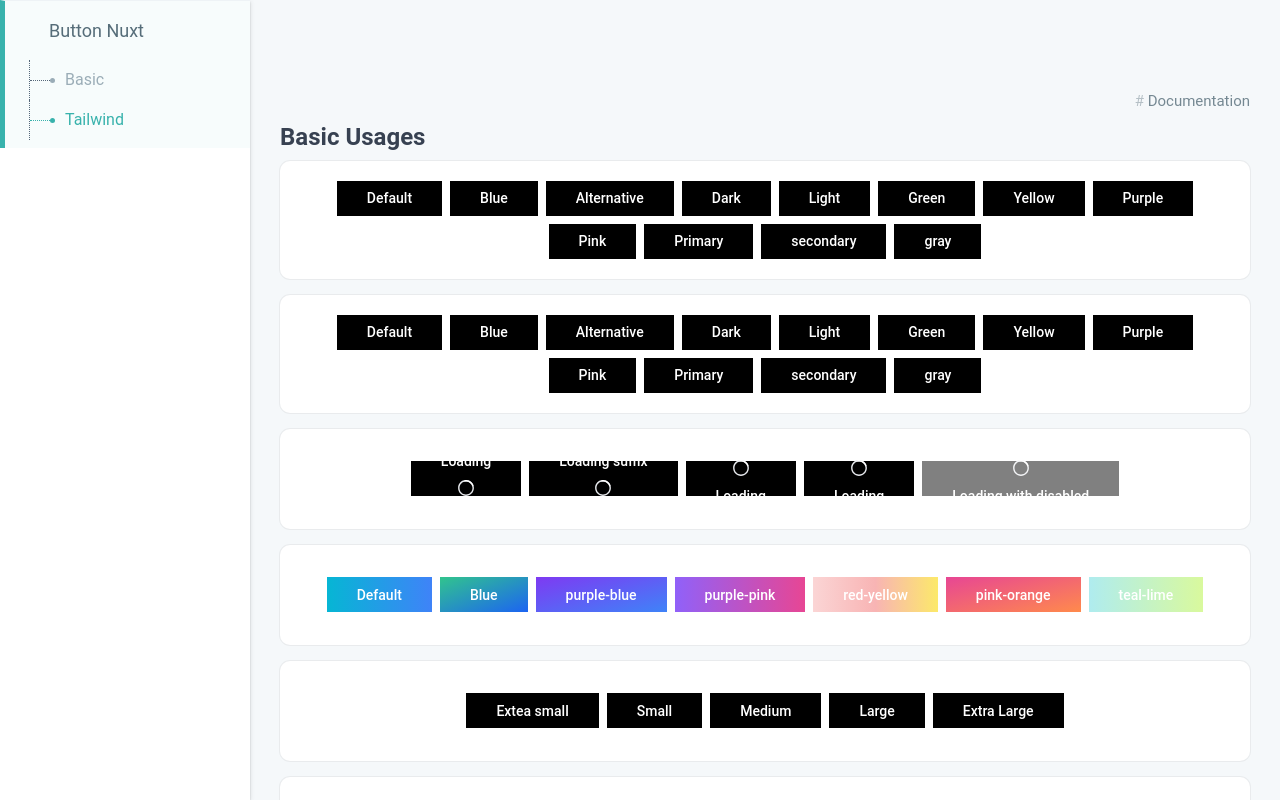
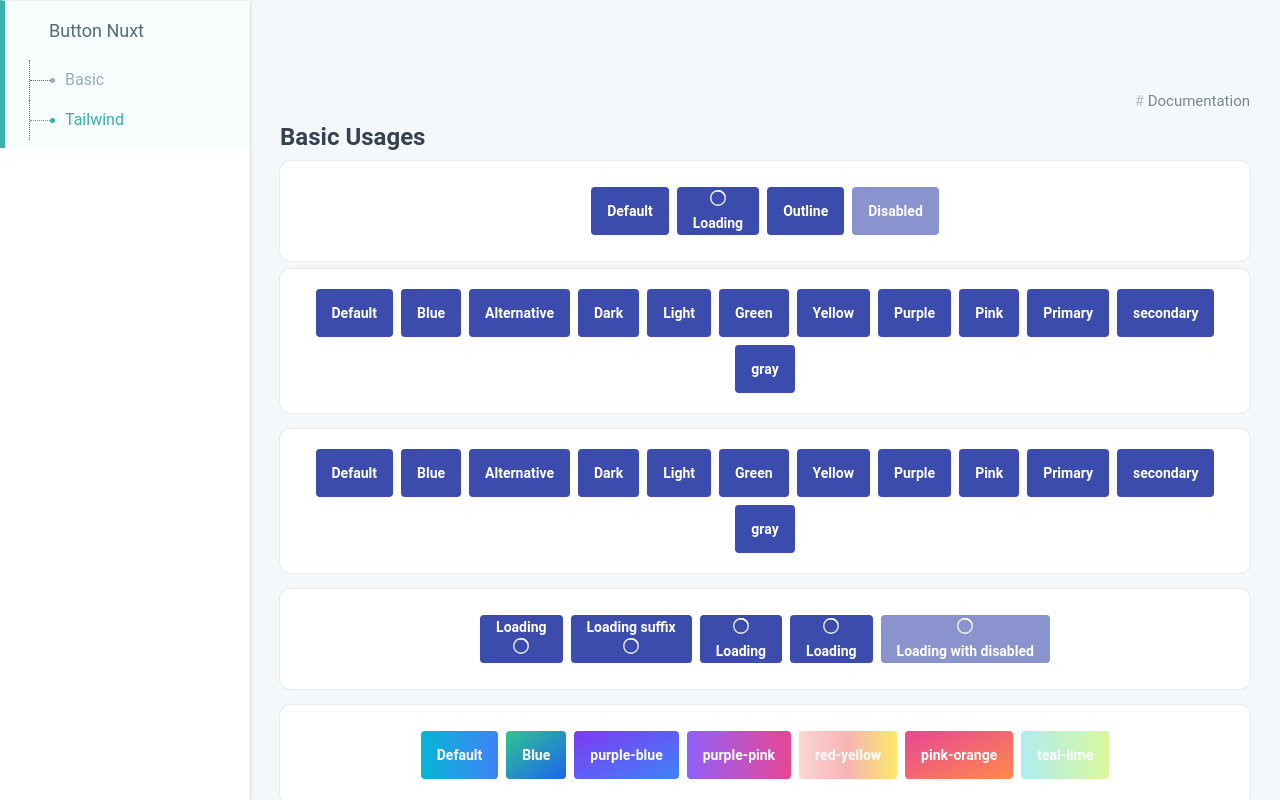
Before and after one commit to hrushi-thorat/buttons, a Nuxt app: page /tailwind in a window 1280 px wide. Shown: the top 800 px of the page. Built offline with nearby package versions, Linux system fonts and the light colour scheme; some icons are missing.

Commit message:
Added: basic button component

```diff
--- a/components/Basic/Button.vue
+++ b/components/Basic/Button.vue
@@ -1,61 +1,384 @@
 <template>
-    <button :class="['button', full ? 'full' : '']" :disabled="disabled || loading">
-      <transition name="slide-fade" mode="out-in">
-        <span v-if="!loading">
-          <slot></slot>
-        </span>
-        <VLoadingIcon v-else class="loading" />
-      </transition>
+    <button  :class="['lv-button',buttonClass,variant]" v-bind="$attrs" :type="type" v-on="listeners">
+      <div v-if="$slots['prepend'] || icon" class="lv-button__prepend">
+        <slot name="prepend">
+          <div v-if="icon" class="lv-button__icon">
+            <i :class="icon" />
+          </div>
+        </slot>
+      </div>
+      <div class="lv-button__label">
+        <slot>
+          {{ label || '&nbsp;' }}
+        </slot>
+      </div>
+      <div v-if="$slots['append'] || iconRight" class="lv-button__append">
+        <slot name="append">
+          <div v-if="iconRight" class="lv-button__icon">
+            <i :class="iconRight" />
+          </div>
+        </slot>
+      </div>
     </button>
   </template>
 
   <script>
+  // import Ripple from '@/components/ripple/Ripple';
 
   export default {
-    name: 'BasicButton',
     props: {
-      full: {
+      icon: {
+        type: String,
+      },
+      variant:{
+        type:String,
+        default:'primary'
+      },
+      iconRight: {
+        type: String,
+      },
+      label: {
+        type: String,
+      },
+      // loading: { // upcomming with needed slot
+      //     type: Boolean,
+      //     default: false,
+      // },
+      outlined: {
         type: Boolean,
         default: false,
       },
-      loading: {
+      push: {
         type: Boolean,
         default: false,
       },
-      disabled: {
+      raised: {
         type: Boolean,
         default: false,
       },
+      deepShadow: {
+        type: Boolean,
+        default: false,
+      },
+      deepShadowHover: {
+        type: Boolean,
+        default: false,
+      },
+
+      rounded: {
+        type: Boolean,
+        default: false,
+      },
+      size: {
+        type: String,
+        default: 'md',
+        // validation: [TODO] for only possible values
+      },
+      type: {
+        type: String,
+        default: 'button',
+      },
     },
+    computed: {
+      buttonClass() {
+        return {
+          '--icon-only': this.icon && !this.label,
+          '--rounded': this.rounded,
+          '--size-sm': this.size === 'sm',
+          '--size-md': this.size === 'md',
+          '--size-lg': this.size === 'lg',
+          '--size-xl': this.size === 'xl',
+          '--raised': this.raised,
+          '--deep-shadow-hover': this.deepShadowHover,
+          '--deep-shadow': this.deepShadow,
+          '--push': this.raised || this.outlined || this.push,
+          '--outlined': this.outlined,
+        };
+      },
+      listeners() {
+        return this.$listeners
+          ? {
+              // Depreciated in Vue 3
+              ...this.$listeners,
+            }
+          : {};
+      },
+    },
+    // directives: {
+    //     'ripple': Ripple
+    // }
   };
   </script>
+  <style lang="scss">
+ .lv-button {
+  margin: 0;
+  display: inline-flex;
+  cursor: pointer;
+  user-select: none;
+  align-items: center;
+  vertical-align: bottom;
+  text-align: center;
+  overflow: hidden;
+  position: relative;
+  white-space: nowrap;
+  &:disabled {
+    opacity: 0.6;
+    cursor: default;
+  }
+  &.--rounded {
+    border-radius: 2rem;
+  }
+  &.--push {
+    transition: all 0.2s ease-in-out;
+    // box-shadow: none !important;
+    &:active {
+      box-shadow: none;
+      transform: translateY(2px);
+    }
+  }
+  &.--icon-only {
+    justify-content: center;
+    &.--rounded {
+      border-radius: 50%;
+    }
+    .lv-button__prepend {
+      margin: 0;
+    }
+    .lv-button__append {
+      margin: 0;
+    }
+    .lv-button__label {
+      visibility: hidden;
+      width: 0;
+      flex: 0 0 auto;
+    }
+  }
+  .lv-button__prepend {
+    margin-right: 0.5rem;
+  }
+  .lv-button__append {
+    margin-left: 0.5rem;
+  }
+  .lv-button__label {
+    flex: 1 1 auto;
+  }
+  .lv-button__icon {
+    display: flex;
+    align-items: center;
+    justify-content: center;
+    height: 100%;
+  }
+}
+.primary {
+  --theme-color: #3C4CAD;
+  --theme-color-light: #C3C8E6;
+  --theme-color-dark: #2B367B;
+  --theme-color-inverse: #ffffff;
+}
+.secondary {
+  --theme-color: #1CA7EC;
+  --theme-color-light: #B9E4F9;
+  --theme-color-dark: #0F5C82;
+  --theme-color-inverse: #ffffff;
+}
+.tertiary {
+  --theme-color: #70CF88;
+  --theme-color-light: #D6F7DE;
+  --theme-color-dark: #447D52;
+  --theme-color-inverse: #ffffff;
+}
+.info {
+  --theme-color: #0288d1;
+  --theme-color-light: #89d4fe;
+  --theme-color-dark: #027abc;
+  --theme-color-inverse: #ffffff;
+}
+.warning {
+  --theme-color: #F9C449;
+  --theme-color-light: #FDEDC7;
+  --theme-color-dark: #896C28;
+  --theme-color-inverse: #ffffff;
+}
+.danger {
+  --theme-color: #FF6464;
+  --theme-color-light: #FFE0E0;
+  --theme-color-dark: #C02828;
+  --theme-color-inverse: #ffffff;
+}
 
-  <style lang="scss" scoped>
-  .button {
-    font-size: 1.4rem;
-    line-height: 35px;
-    height: 35px;
-    font-weight: 500;
-    padding: 0px 30px;
-    box-sizing: border-box;
-    text-align: center;
-    background-color: black;
-    color: white;
-    border-radius: 0;
-    border: none;
-    cursor: pointer;
-    outline: none;
+.complementary{
+  --theme-color: #edf1f5 !important;
+  --theme-color-light: #8ed8d6 !important;
+  --theme-color-dark: #dfe5ea !important;
+  --theme-color-inverse: #718096 !important;
+}
 
-    &.full {
-      width: 100%;
+.lv-button {
+  color: var(--theme-color-inverse);
+  background-color: var(--theme-color);
+  border: none;
+  padding: 12px 20px;
+  font-size: 1rem;
+  transition: background-color 0.2s, color 0.2s, border-color 0.2s, box-shadow 0.2s, border-radius 0.3s;
+  border-radius: 4px;
+  &:enabled {
+    &:hover {
+      background-color: var(--theme-color-dark);
+      color: var(--theme-color-inverse);
+    }
+    &:active {
+      background-color: var(--theme-color);
+      color: var(--theme-color-inverse);
+    }
+  }
+  &:focus {
+    outline: 0 none;
+    outline-offset: 0;
+  }
+  &.--size-sm {
+    font-size: 0.875rem;
+    padding: 0.4375rem 0.875rem;
+    .lv-button__icon i {
+      font-size: 0.875rem;
+    }
+  }
+  &.--size-md {
+    font-size: 1rem;
+    padding: 0.5rem 1rem;
+    .lv-button__icon i {
+      font-size: 1rem;
+    }
+  }
+  &.--size-lg {
+    font-size: 1.25rem;
+    padding: 0.625rem 1.25rem;
+    .lv-button__icon i {
+      font-size: 1.25rem;
+    }
+  }
+  &.--size-xl {
+    font-size: 1.5rem;
+    padding: 0.75rem 1.5rem;
+    .lv-button__icon i {
+      font-size: 1.5rem;
+    }
+  }
+  /* Raised Buttons */
+  &.--raised {
+    box-shadow: 0 3px 1px -2px rgba(0, 0, 0, 0.2), 0 2px 2px 0 rgba(0, 0, 0, 0.14), 0 1px 5px 0 rgba(0, 0, 0, 0.12);
+  }
+  // Buttons Hover Shadow
+  &.--deep-shadow-hover:hover {
+    box-shadow: 0 6px 16px -1px var(--theme-color);
+  }
+  // Deep Shodow
+  &.--deep-shadow {
+    box-shadow: 0 6px 16px -1px var(--theme-color);
+  }
+  // Raised buttons
+  &.--raised.--deep-shadow-hover:hover {
+    background-color: var(--theme-color) !important;
+    color: #ffffff !important;
+    box-shadow: 0px 7px 10px var(--theme-color);
+    transform: translateY(-3px);
+  }
+
+  &.--icon-only {
+    width: 2.357rem;
+    // padding: 0.5rem 0;
+    &.--rounded {
+      height: 2.357rem;
+    }
+  }
+  &.--outlined {
+    background-color: transparent;
+    color: var(--theme-color);
+    border: 1px solid;
+    &:enabled {
+      &:hover {
+        background-color: var(--theme-color);
+        border: 1px solid var(--theme-color);
+      }
+      &:active {
+        background-color: var(--theme-color);
+        border: 1px solid var(--theme-color);
+      }
+    }
+    &.lv--complementary{
+      color: var(--theme-color-inverse);
+      &:enabled {
+        &:hover {
+          background: rgba(33, 150, 243, 0.04);
+          color: var(--theme-color-inverse);
+          border-color: var(--theme-color-inverse);
+        }
+        &:active {
+          background: rgba(33, 150, 243, 0.04);
+          color: var(--theme-color-inverse);
+          border-color: var(--theme-color-inverse);
+        }
+      }
     }
 
-    span {
-      white-space: nowrap;
+  }
+  &.--text-button {
+    background-color: transparent;
+    color: var(--theme-color);
+    border-color: transparent;
+    &:enabled {
+      &:hover {
+        background: rgba(33, 150, 243, 0.04);
+        color: var(--theme-color);
+        border-color: transparent;
+      }
+      &:active {
+        background: rgba(33, 150, 243, 0.04);
+        color: var(--theme-color);
+        border-color: var(--theme-color);
+      }
+    }
+    &.lv--complementary{
+      color: var(--theme-color-inverse);
+      &:enabled {
+        &:hover {
+          background: rgba(33, 150, 243, 0.04);
+          color: var(--theme-color-inverse);
+          border-color: var(--theme-color-inverse);
+        }
+        &:active {
+          background: rgba(33, 150, 243, 0.04);
+          color: var(--theme-color-inverse);
+          border-color: var(--theme-color-inverse);
+        }
+      }
     }
   }
+  &.--link-button {
+    color: var(--theme-color);
+    background: transparent;
+    border: transparent;
+    text-decoration: none;
+    font-weight: 500;
+    &:enabled {
+      &:hover {
+        background: rgba(0, 0, 0, 0.05);
+        color: var(--theme-color);
+        border-color: transparent;
+      }
+      &:focus {
+        background: rgba(0, 0, 0, 0.05);
+        box-shadow: none;
+        border-color: transparent;
+      }
+      &:active {
+        background: transparent;
+        color: var(--theme-color);
+        border-color: transparent;
+      }
+    }
+  }
+}
 
-  .loading {
-    vertical-align: middle;
-  }
+
+
   </style>
--- /dev/null
+++ b/components/Draft/Button.vue
@@ -0,0 +1,61 @@
+<template>
+    <button :class="['button', full ? 'full' : '']" :disabled="disabled || loading">
+      <transition name="slide-fade" mode="out-in">
+        <span v-if="!loading">
+          <slot></slot>
+        </span>
+        <VLoadingIcon v-else class="loading" />
+      </transition>
+    </button>
+  </template>
+
+  <script>
+
+  export default {
+    name: 'BasicButton',
+    props: {
+      full: {
+        type: Boolean,
+        default: false,
+      },
+      loading: {
+        type: Boolean,
+        default: false,
+      },
+      disabled: {
+        type: Boolean,
+        default: false,
+      },
+    },
+  };
+  </script>
+
+  <style lang="scss" scoped>
+  .button {
+    font-size: 1.4rem;
+    line-height: 35px;
+    height: 35px;
+    font-weight: 500;
+    padding: 0px 30px;
+    box-sizing: border-box;
+    text-align: center;
+    background-color: black;
+    color: white;
+    border-radius: 0;
+    border: none;
+    cursor: pointer;
+    outline: none;
+
+    &.full {
+      width: 100%;
+    }
+
+    span {
+      white-space: nowrap;
+    }
+  }
+
+  .loading {
+    vertical-align: middle;
+  }
+  </style>
--- a/pages/index.vue
+++ b/pages/index.vue
@@ -1,7 +1,16 @@
 <template>
   <docs-page-layout hasPlayground hasDocs>
     <div>
-      <card> <basic-button :loading="true">hello</basic-button></card>
+      <card>
+         <basic-button variant="primary">Primary</basic-button>
+         <basic-button variant="secondary">Secondary</basic-button>
+         <basic-button variant="tertiary">Tertiary</basic-button>
+         <basic-button variant="info">Info</basic-button>
+         <basic-button variant="danger">Danger</basic-button>
+         <basic-button variant="warning">Warning</basic-button>
+         <basic-button variant="info">Info</basic-button>
+
+      </card>
     </div>
   </docs-page-layout>
 </template>
--- a/pages/tailwind.vue
+++ b/pages/tailwind.vue
@@ -3,6 +3,12 @@
     <div class="flex flex-col gap-4">
       <div class="flex flex-col gap-2">
         <h4 class="text-2xl text-gray-700 font-bold">Basic Usages</h4>
+        <card >
+          <UIButton  :color="'default'">Default</UIButton>
+          <UIButton loading :color="'default'">Loading</UIButton>
+          <UIButton outline  :color="'default'">Outline</UIButton>
+          <UIButton disabled  :color="'default'">Disabled</UIButton>
+        </card>
         <card >
           <UIButton  :color="'default'">Default</UIButton>
           <UIButton :color="'blue'">Blue</UIButton>
```
